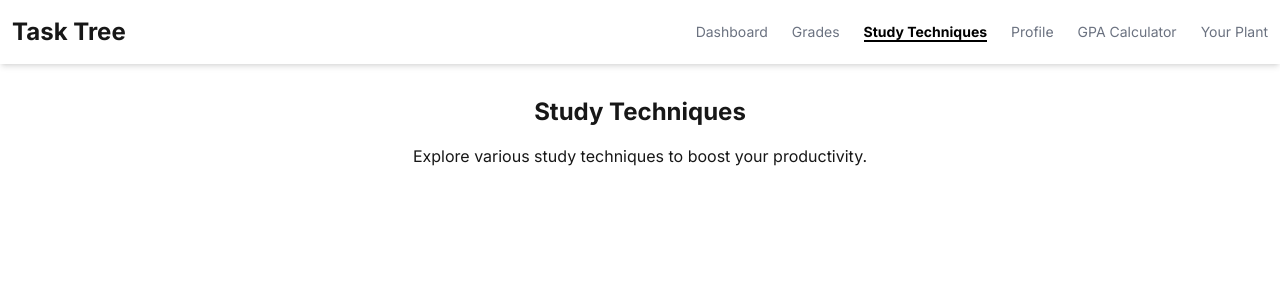
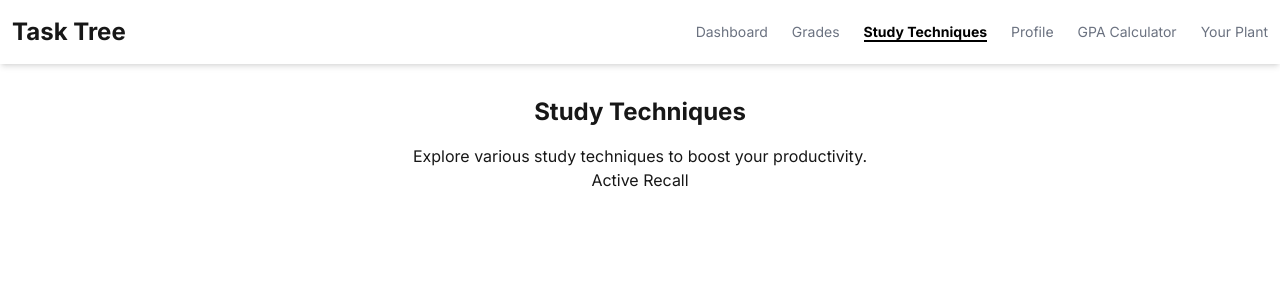
Before and after one commit to GDSC-Blink/Task-Tree, a Next.js app: page /study-techniques in a window 1280 px wide. Shown: the top 300 px of the page. Built offline with nearby package versions, Linux system fonts and the light colour scheme.

Commit message:
active recall page created and linked to study-techniques page

```diff
--- /dev/null
+++ b/app/active_recall/page.tsx
@@ -0,0 +1,8 @@
+export default function ActiveRecall() {
+  return (
+    <div className="flex flex-col items-center justify-center p-8">
+      <h1 className="text-2xl font-bold mb-4">Active Recall</h1>
+      <p>This is the Active Recall study technique page.</p>
+    </div>
+  );
+}
--- a/app/study-techniques/page.tsx
+++ b/app/study-techniques/page.tsx
@@ -1,8 +1,11 @@
+import Link from "next/link";
+
 export default function StudyTechniques() {
     return (
       <div className="flex flex-col items-center justify-center p-8">
         <h1 className="text-2xl font-bold mb-4">Study Techniques</h1>
         <p>Explore various study techniques to boost your productivity.</p>
+        <h2><Link href="/active_recall">Active Recall</Link></h2>
       </div>
     )
   }
```
Also changed, not shown: package.json (+6 -5 lines), 1 other file (tests, documents, lock files or other folders).
